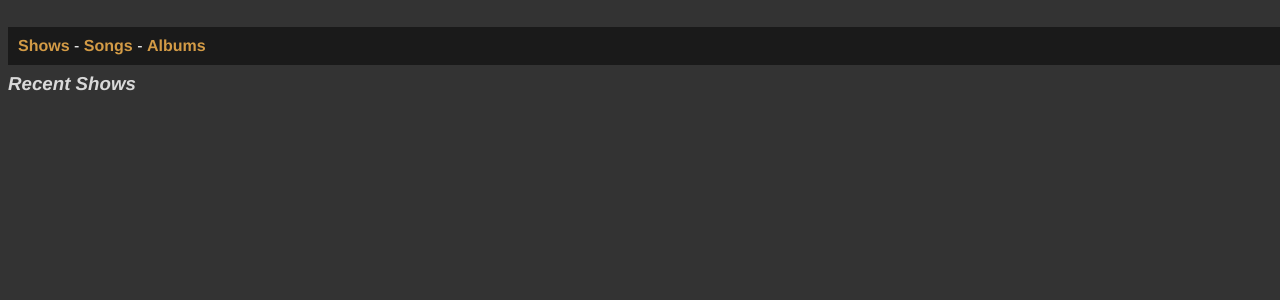
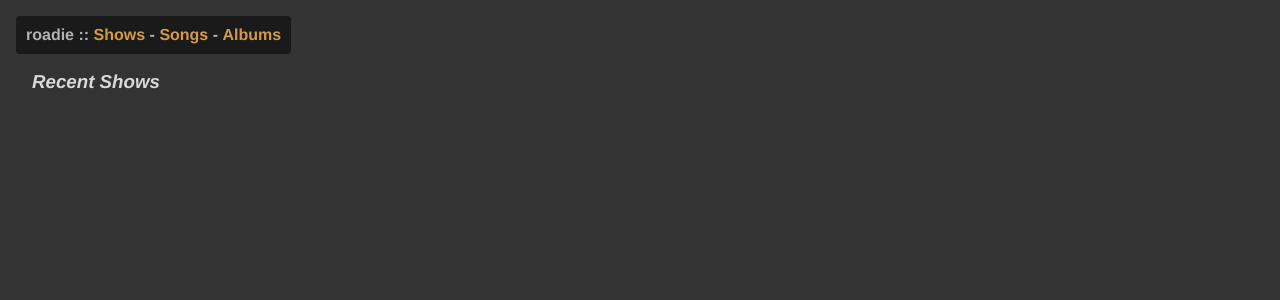
Before and after one commit to jls83/roadie, a Django app: page /setlists/ in a window 1280 px wide. Shown: the top 300 px of the page. Run offline with Django 3.2, Linux system fonts and the light colour scheme; parts of the project's set-up code (start-up, migrations or seed data) failed here and were passed over.

Commit message:
Admin changes, base template modification

```diff
--- a/setlists/static/setlists/style.css
+++ b/setlists/static/setlists/style.css
@@ -2,30 +2,7 @@ body {
     background-color: #333333;
     color: #b3b3b3;
     font-family: 'Helvetica Neue',Helvetica,Arial,sans-serif;
-}
-
-.nav {
-    background-color: #1a1a1a;
-    width: 100%;
-    float: left;
-    margin: 0.5em 0 0.5em 0;
-    padding: 10px;
-    list-style: none;
-}
-
-.nav ul {
-    list-style-type: none;
-    margin: 0;
-    padding: 0;
-}
-
-.nav li {
-    display: inline-block;
-    color: #ffffff;
-}
-
-.nav a{
-    font-weight: bold;
+    margin: 1em;
 }
 
 a {
@@ -34,7 +11,7 @@ a {
 }
 
 a:hover {
-    text-decoration: none;
+    text-decoration: underline;
 }
 a:visited {
     color: #b9812c;
@@ -47,3 +24,27 @@ h1, h2, h3, h4, h5, h6 {
 h3 {
     font-style: italic;
 }
+
+.nav {
+    background-color: #1a1a1a;
+    float: left;
+    padding: 10px;
+    list-style: none;
+    font-weight: bold;
+    border-radius: 0.25em;
+}
+
+.nav ul {
+    list-style-type: none;
+    margin: 0;
+    padding: 0;
+}
+
+.nav li {
+    display: inline-block;
+    color: #b3b3b3;
+}
+
+.content {
+    margin: 0 0 0 1em;
+}
--- a/setlists/templates/setlists/base.html
+++ b/setlists/templates/setlists/base.html
@@ -2,21 +2,23 @@
 <!DOCTYPE html>
 <html lang="en">
     <head>
-        <link rel="stylesheet" type="text/css" href="{% static 'setlists/style.css' %}">
+        <link rel="stylesheet" type="text/css" href="{% static 'setlists/style.css' %}" />
+        <link rel="shortcut icon" type="image/png" href="{% static 'setlists/favicon.ico' %}" />
         <title>{% block title %}Roadie{% endblock %}</title>
     </head>
     <body>
         <div class='nav'>
             {% block nav %}
             <ul>
+                <li>roadie :: </li>
                 <li><a href="{% url "show_index" %}">Shows</a> - </li>
                 <li><a href="{% url "song_index" %}">Songs</a> - </li>
                 <li><a href="{% url "album_index" %}">Albums</a></li>
             </ul>
             {% endblock %}
         </div>
-
-        <div id="content">
+        <br /><br />
+        <div class="content">
             {% block content %}{% endblock %}
         </div>
     </body>
--- a/setlists/views.py
+++ b/setlists/views.py
@@ -1,6 +1,8 @@
 from django.shortcuts import render, get_list_or_404, get_object_or_404
 from django.views import generic
 from .models import *
+
+# Index Views
 
 class MasterIndexView(generic.ListView):
     list_obj = []
@@ -23,13 +25,12 @@ class AlbumIndexView(MasterIndexView):
     context_object_name = 'album_list'
     list_obj = Album.objects.order_by('-album_date')
 
-class SongIndexView(generic.ListView):
+class SongIndexView(MasterIndexView):
     template_name = 'setlists/song_index.html'
     context_object_name = 'songs_list'
-    songs_list = Song.objects.order_by('song_title')
+    list_obj = Song.objects.order_by('song_title')
 
-    def get_queryset(self):
-        return self.songs_list
+# Detail Views
 
 class ShowDetailView(generic.ListView):
     model = Show
@@ -62,6 +63,12 @@ class AlbumDetailView(generic.ListView):
         context = super(AlbumDetailView, self).get_context_data(**kwargs)
         context['album_tracklist'] = self.album_list_gen(input_t)
         return context
+
+############################################################################
+
+
+
+############################################################################
 
 class SongDetailView(generic.DetailView):
     model = Song
```
Also changed, not shown: setlists/admin.py (+25 -2 lines), setlists/static/setlists/favicon.ico (added).
